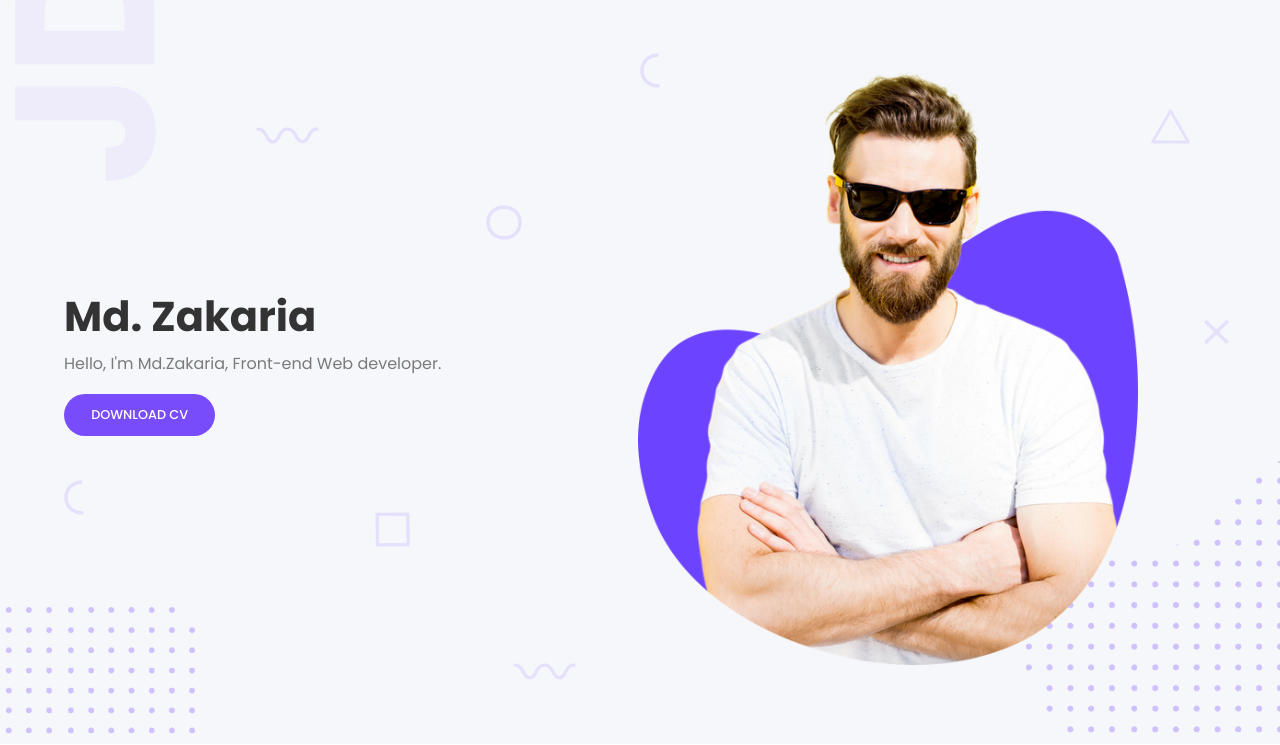
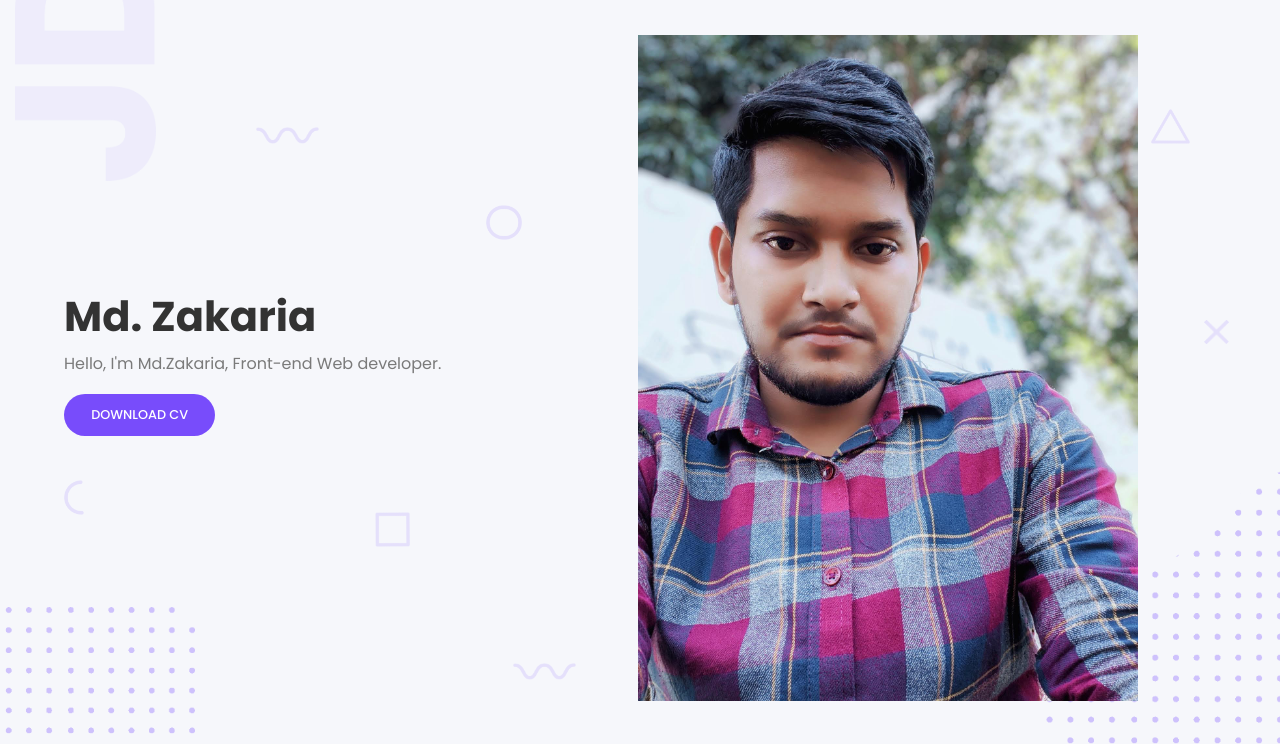
Before and after one commit to Jakaria230161/My-portfolio-website, a plain HTML site: page index.html in a window 1280 px wide. Shown: the part 56-801 px from the top of the page. Drawn offline with nearby package versions, Linux system fonts and the light colour scheme.

Commit message:
setup picture

```diff
--- a/index.html
+++ b/index.html
@@ -92,7 +92,7 @@
                 class="points points2"
                 alt=""
               />
-              <img src="./img/person.png" class="img-element z-index" alt="" />
+              <img src="./img/imran.jpg" class="img-element z-index" alt="" />
             </div>
           </div>
         </div>
```
Also changed, not shown: img/imran.jpg (added).
